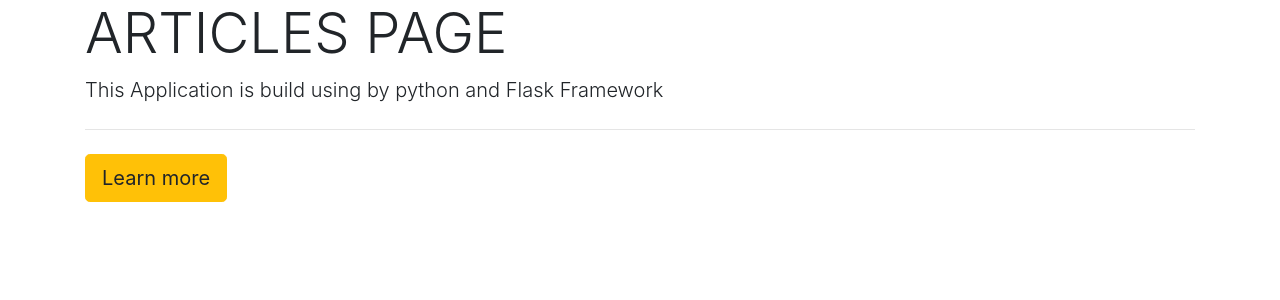
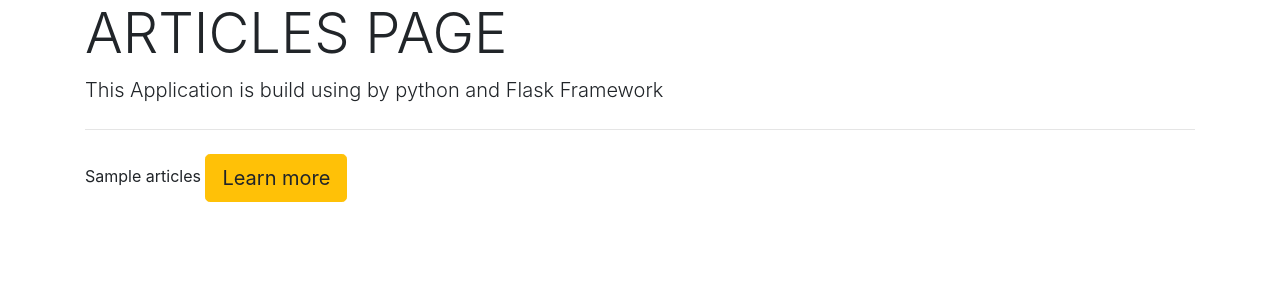
Before and after one commit to minjung7961/flask_web_review, a Flask app: template templates/articles.html in a window 1280 px wide. Shown: the part 56-356 px from the top of the page. Run offline with Flask 2, Linux system fonts and the light colour scheme; the template is opened without the code that fills it: most values are stand-ins (such as "Sample title", 1, 10 or a date in 2020); some libraries are stand-ins or nearby versions.

Commit message:
app.py 에서 객체를 보내온것을 articles.html에 출력하기

```diff
--- a/app.py
+++ b/app.py
@@ -15,8 +15,7 @@ def index():  # 이름 아무거나 해도 됨
 @app.route('/articles')
 def article():
     articles = Articles()
-    print(articles[0]['body'])
-    return render_template('articles.html')
+    return render_template('articles.html', articles=articles)
 
 # app.py 파일을 가장 먼저 실행하겠다라는 내용 (그중 이줄부터 실행할 것이란 소리)
 if __name__ == '__main__':
--- a/templates/articles.html
+++ b/templates/articles.html
@@ -3,5 +3,6 @@
 <h1 class="display-4">ARTICLES PAGE</h1>
     <p class="lead">This Application is build using by python and Flask Framework</p>
     <hr class="my-4">
+    <span>{{articles}}</span>
     <a class="btn btn-warning btn-lg" href="#" role="button">Learn more</a>
 {% endblock %}
```
